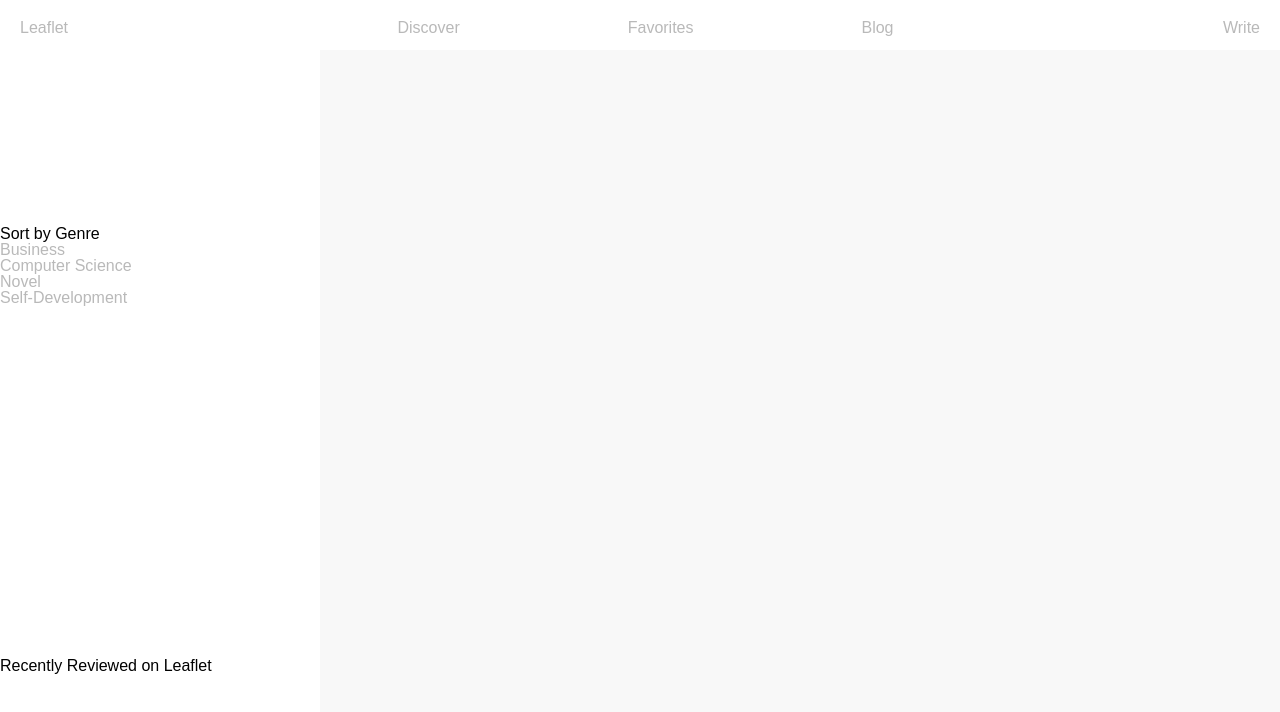
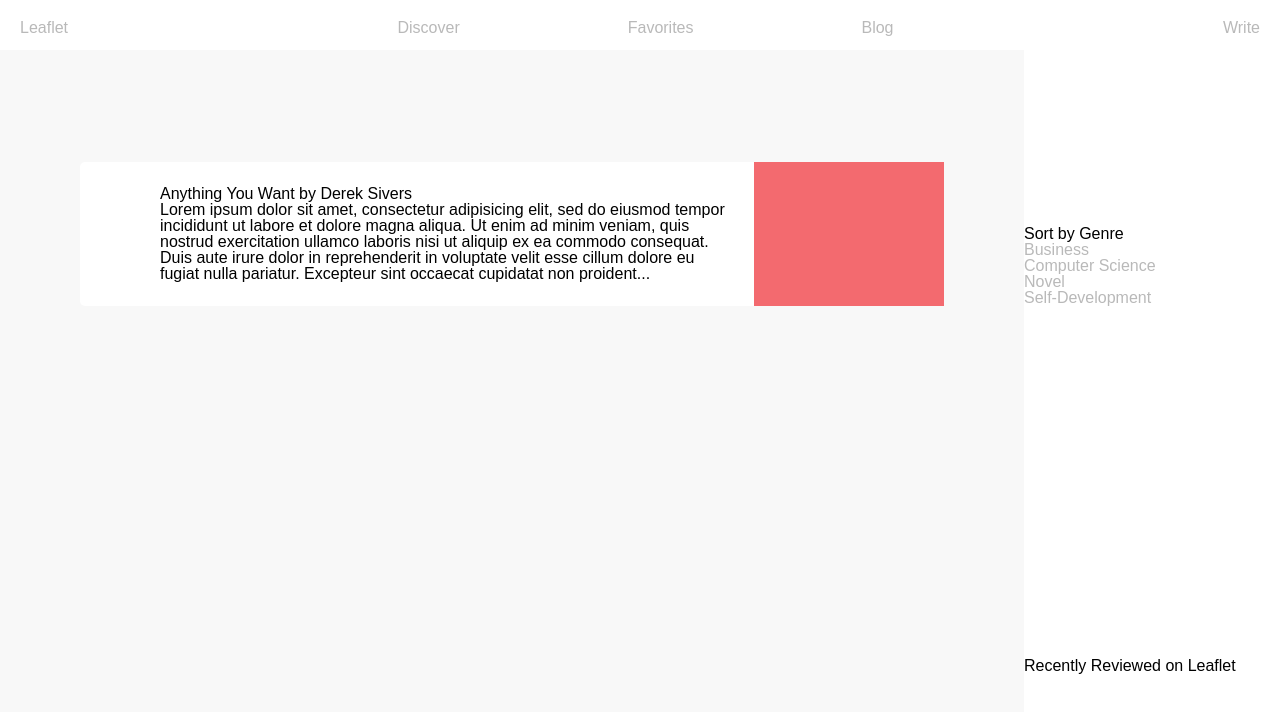
Before and after one commit to minseokim/Leaflet, a website: page app/index.html in a window 1280 px wide. Drawn offline with Linux system fonts and the light colour scheme; files that its build step writes are made by us from their sources; a web font is replaced by a local one.

Commit message:
write html markup and basic positioning styling for review card

```diff
--- a/app/index.html
+++ b/app/index.html
@@ -69,9 +69,20 @@
     <div class="reviews-sidebar-wrapper">
       <!--Main Body Section-->
       <section class="reviews">
+
         <article class="review__card">
+          <div class="review__card__contentBox">
+            <div class="review__card__text">
+              <h3>Anything You Want by Derek Sivers</h3>
+              <p>Lorem ipsum dolor sit amet, consectetur adipisicing elit, sed do eiusmod tempor incididunt ut labore et dolore magna aliqua. Ut enim ad minim veniam, quis nostrud exercitation ullamco laboris nisi ut aliquip ex ea commodo consequat. Duis aute irure dolor in reprehenderit in voluptate velit esse cillum dolore eu fugiat nulla pariatur. Excepteur sint occaecat cupidatat non proident...</p>
+            </div>
+            <div class="review__card__footer">
+            </div>
+          </div>
+          <div class="review__card__bookCover">
+          </div>
+        </article>
 
-        </article>
       </section>
       <!--Sidebar -->
       <aside class="sidebar">
--- a/app/styles/main.css
+++ b/app/styles/main.css
@@ -87,13 +87,31 @@ a, a:active, a:visited {
 
 /*Reviews section*/
 .reviews {
-	/*width : 75%;*/
+	width : 80%;
+}
 
+/* Review Card */
+.review__card {
+	background-color : #ffffff;
+	border-radius : 5px;
+	margin: 7em 5em 5em 5em;
+	display : flex;
+}
+
+.review__card__contentBox {
+	width : 75%;
+	height : 100%;
+	padding : 1.5em 1.5em 1.5em 5em;
+}
+
+.review__card__bookCover {
+	width : 25%;
+	background-color : #F36A6F;
 }
 
 /* Sidebar */
 .sidebar {
-	width : 25%;
+	width : 20%;
 	height : 100vh;
 	background-color : #ffffff;
 	display : flex;
```
Also changed, not shown: .tmp/styles/main.css, 1 other file.
